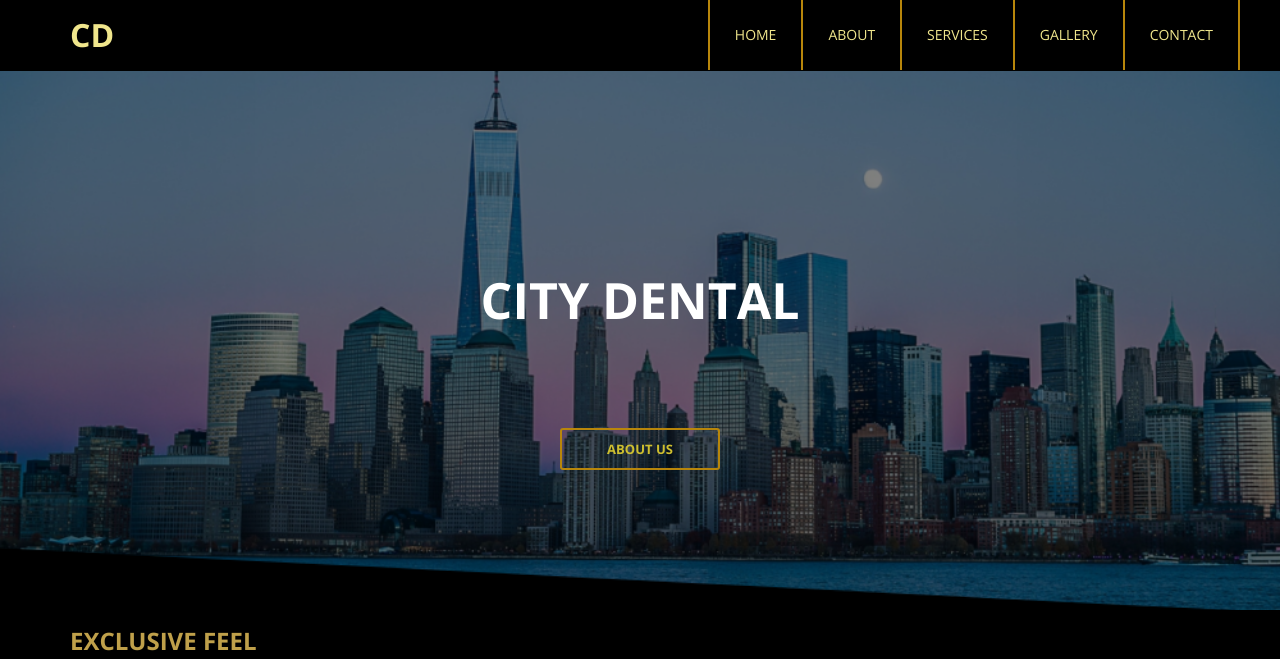
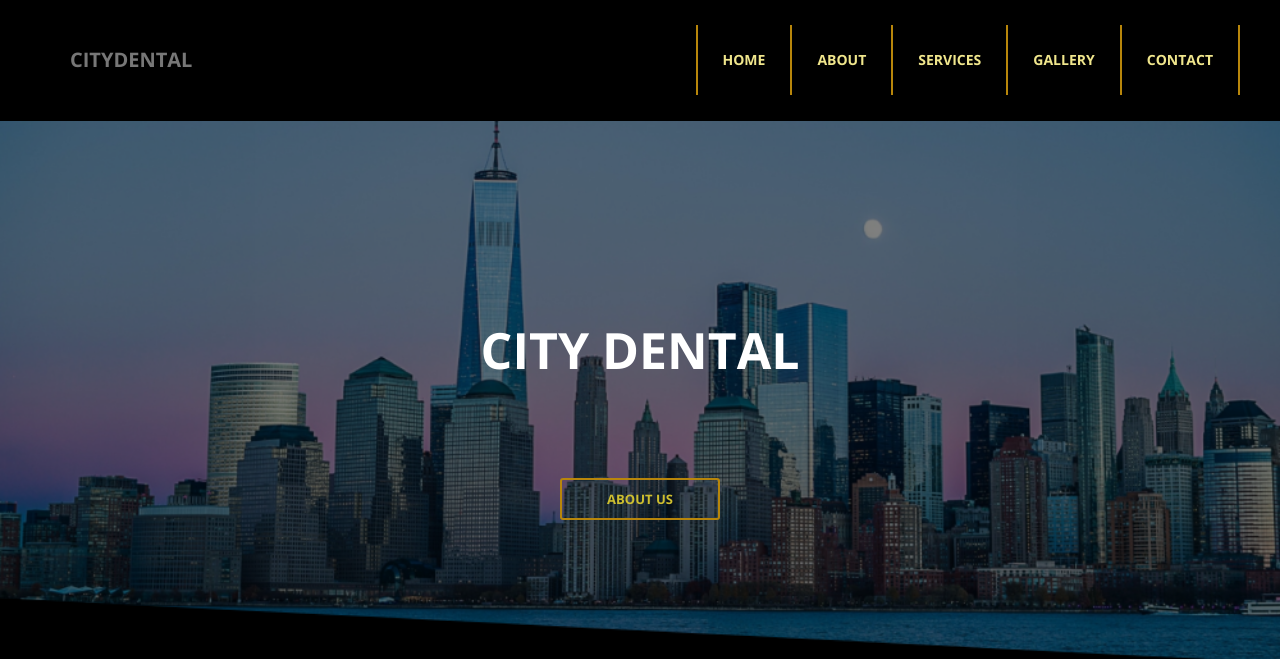
Before and after one commit to KaungHtetSan69/The-real-deal, a Django app: page / in a window 1280 px wide. Shown: the top 659 px of the page. Run offline with Django 3.2, Linux system fonts and the light colour scheme; some libraries are stand-ins or nearby versions.

Commit message:
complaint

```diff
--- a/static/website/css/templatemo-style.css
+++ b/static/website/css/templatemo-style.css
@@ -813,9 +813,16 @@ h6 {
 .navbar-default .navbar-nav > li:first-child {
   border-left: 2px solid darkgoldenrod;
 }
-.navbar-default .navbar-brand {
+.navbar-default{
   text-transform: uppercase;
   font-size: 32px;
+  font-weight: 700;
+  color:  #F0E68C;
+  padding-top: 25px;
+  padding-bottom: 25px;
+}
+.navbar-brand{
+  font-size: 20px;
   font-weight: 700;
   color:  #F0E68C;
   padding-top: 25px;
--- a/website/templates/index.html
+++ b/website/templates/index.html
@@ -52,7 +52,7 @@
                             <span class="sr-only">Toggle navigation</span>
                             <i class="fa fa-bars"></i>
                         </button>
-                        <a class="navbar-brand" href="index.html">CD</a>
+                        <a class="navbar-brand" href="index.html">CityDental</a>
                     </div>
                     <div class="collapse navbar-collapse" id="main-menu">
                         <ul class="nav navbar-nav navbar-right">
```
